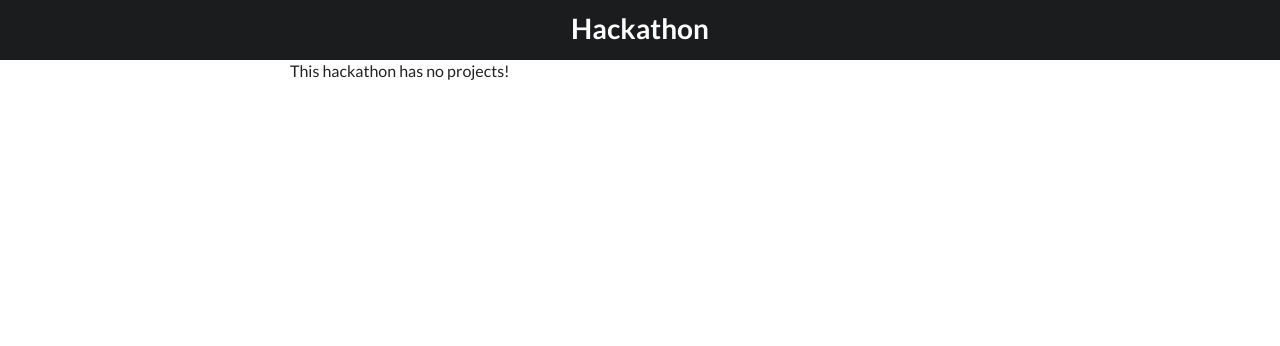
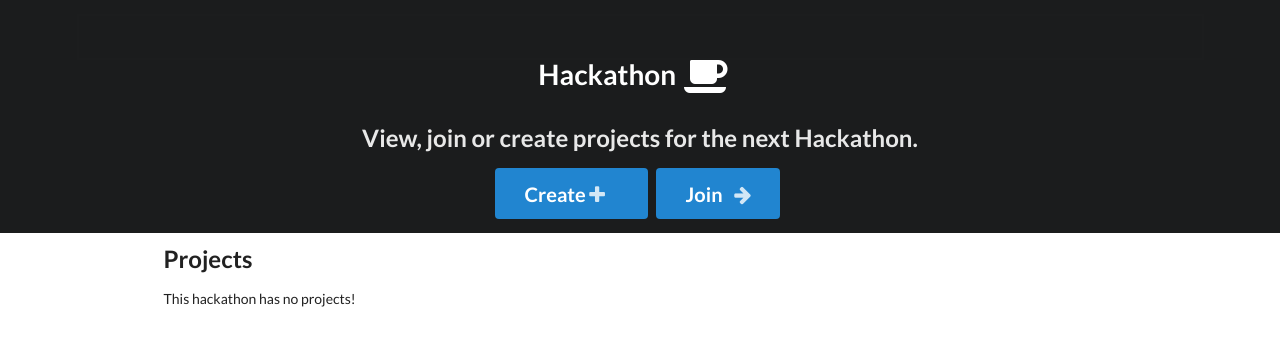
Before and after one commit to matthewbyrdold/hackathon, a Django app: page /projects/ in a window 1280 px wide. Shown: the top 346 px of the page. Run offline with Django 3.2, Linux system fonts and the light colour scheme; data that the repository does not hold is empty; some libraries are stand-ins or nearby versions.

Commit message:
Updates to UI

```diff
--- a/hackathon/urls.py
+++ b/hackathon/urls.py
@@ -17,6 +17,7 @@ from django.conf.urls import include, url
 from django.contrib import admin
 
 urlpatterns = [
+    url(r'^', include('projects.urls')),
     url(r'^projects/', include('projects.urls')),
     url(r'^admin/', admin.site.urls),
 ]
--- a/projects/templates/projects/base.html
+++ b/projects/templates/projects/base.html
@@ -10,11 +10,30 @@
 <head>
 
 <body>
+    <div class="ui inverted vertical masthead center aligned segment">
+        <div class="ui container">
+            <div class="ui large secondary inverted pointing menu">
+                <!--<a class="toc item">
+                <i class="sidebar icon"></i>
+                </a>
+                <a class="active item">Home</a>
+                <a class="item">Work</a>
+                <a class="item">Company</a>
+                <a class="item">Careers</a>-->
+            <!-- User controls -->
+                <!--<div class="right item">
+                    <a class="ui inverted button">Log in</a>
+                    <a class="ui inverted button">Sign Up</a>
+                </div>-->
+            </div>
+        </div>
+        {% block header %}{% endblock %}
+    </div>
 
-    {% block header %}{% endblock %}
-
-    <div class="ui main text container">
-    {% block content %}{% endblock %}
+    <div class="ui center aligned grid">
+        <div class="left aligned twelve wide column">
+            {% block content %}{% endblock %}
+        </div>
     </div>
 </body>
 </html>
--- a/projects/templates/projects/index.html
+++ b/projects/templates/projects/index.html
@@ -1,44 +1,68 @@
 {% extends 'projects/base.html' %}
 
 {% block header %}
-    <div class="ui inverted vertical masthead center aligned segment">
-
     <div class="ui text container">
         <h1 class="ui inverted header">
             {% if current_hackathon %}
                 Hackathon {{ current_hackathon }}
             {% else %}
-            Hackathon
+                Hackathon <i class="coffee icon"></i>
             {% endif %}
         </h1>
-      <!--<h2>Subhead</h2>-->
-      <!--<div class="ui huge primary button">Get Started <i class="right arrow icon"></i></div>-->
-    </div>
-
+        <h2>View, join or create projects for the next Hackathon.</h2>
+        <a class="ui huge primary button" href="{% url 'projects:add_project' %}">Create <i class="plus icon"></i></a>
+        <div class="ui huge primary button">Join<i class="right arrow icon"></i></div>
     </div>
 {% endblock %}
 
 {% block content %}
+    <div class="ui vertical stripe segment">
+
+        <h2 class="ui header">Projects</h2>
 
         {% if projects %}
 
-        <div class="ui divided selection items">
+            <div class="ui two doubling stackable cards">
             {% for project in projects %}
-            <div class="item">
-                <a href="{% url 'projects:project' project.id %}">
-                    <div class="header">{{ project.name }}</div>
+                <div class="ui fluid card">
+                    <div class="content">
+                        <a class="header" href="{% url 'projects:project' project.id %}">
+                            {{ project.name }}
                         </a>
-                <!--<div class="description">
-                    <p>{{ project.description }}</p>
-                </div>-->
+                        <div class="meta">
+                            {{ project.min_participants }} - {{ project.max_participants }} people,
+                            {% if participants %} {{ project.participants }} signed up
+                            {% else %} 0 signed up {% endif %}
+                        </div class="meta">
+                        <div class="description">
+                            {{ project.description|truncatechars:240 }}
+                        </div>
+                    </div>
+                <!-- <div class="extra content">-->
+                        <div class="ui two bottom attached buttons">
+                            <a class="ui button" href="{% url 'projects:project' project.id %}">View</a>
+                            <div class="ui primary button">Join</div>
+                        </div>
+                    <!--</div>-->
                 </div>
             {% endfor %}
             </div>
+<!--            <div class="ui divided selection list">
+            {% for project in projects %}
+                <div class="item">
+                    <a class="header" href="{% url 'projects:project' project.id %}">
+                        {{ project.name }}
+                        <!--<div class="header">{{ project.name }}</div>-->
+<!--                    </a>
+                    <div class="description">
+                        <p>{{ project.description|truncatechars:80 }}</p>
+                    </div>
+                </div>
+            {% endfor %}
+            </div>-->
 
         {% else %}
-
             <p>This hackathon has no projects!</p>
-
         {% endif %}
-
+    </div>
 {% endblock %}
```
Lines whose indentation alone changed are shown as unchanged.
